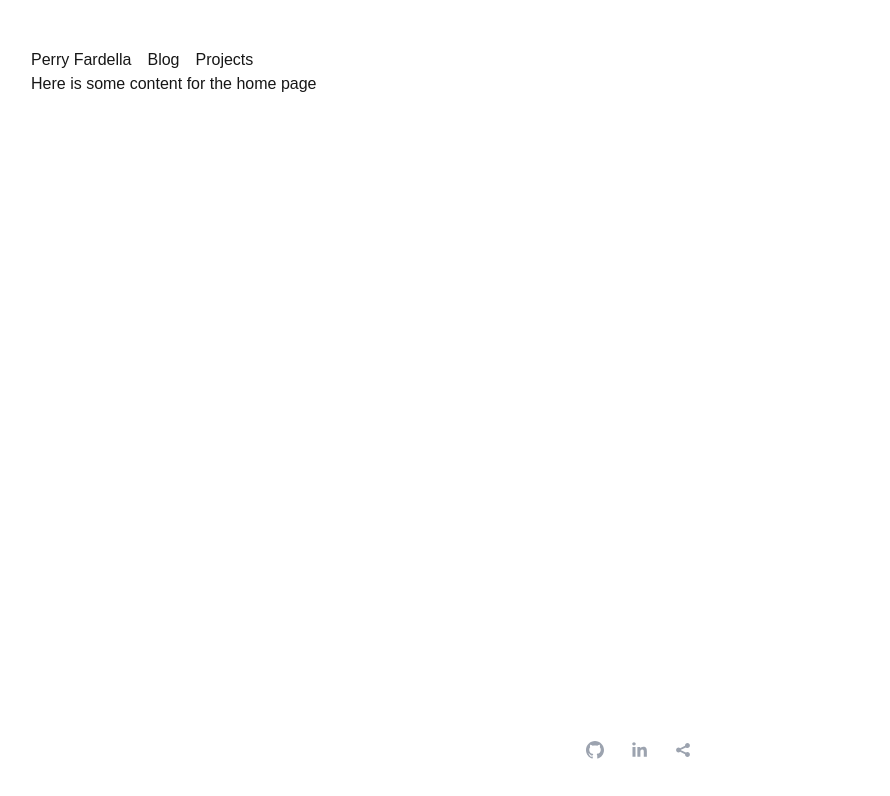
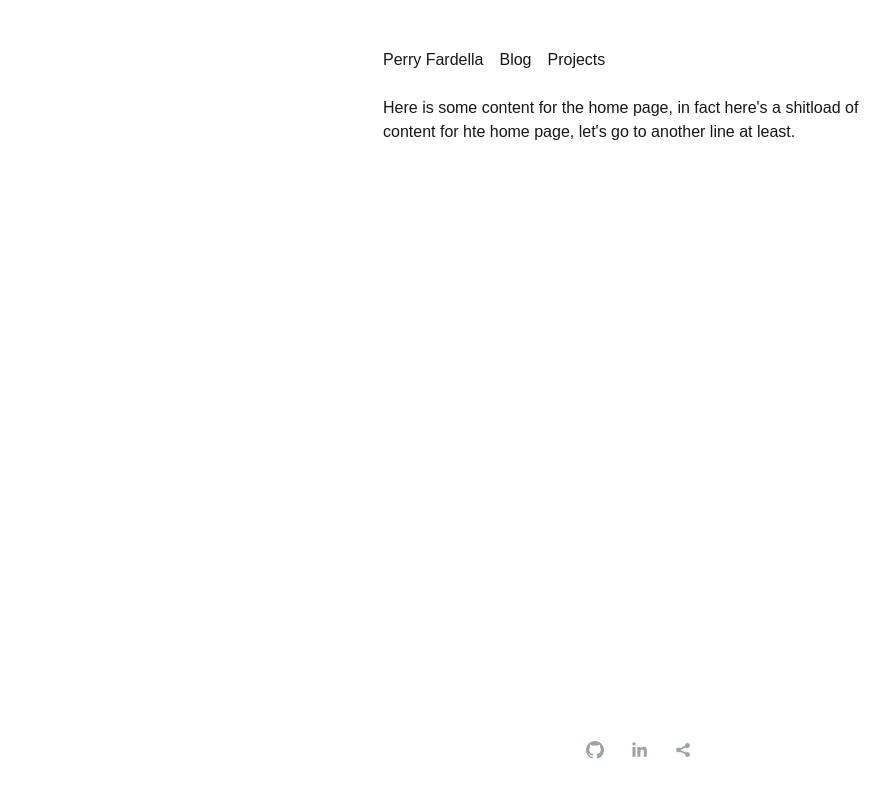
Before and after one commit to perryfardella/personal-website-v2, a Next.js app: page / in a window 1280 px wide. Shown: the top 796 px of the page, without its empty margins (1-891 px from the left). Built offline with nearby package versions, Linux system fonts and the light colour scheme.

Commit message:
Clean up page width

```diff
--- a/app/layout.tsx
+++ b/app/layout.tsx
@@ -27,7 +27,7 @@ export default function RootLayout({
   return (
     <html lang="en">
       <body
-        className={`${geistSans.variable} ${geistMono.variable} antialiased min-h-screen flex flex-col p-8 pt-12`}
+        className={`${geistSans.variable} ${geistMono.variable} antialiased min-h-screen flex flex-col p-8 pt-12 max-w-xl w-full justify-self-center`}
       >
         <header>
           <NavBar />
@@ -49,7 +49,7 @@ function NavBar() {
   ];
 
   return (
-    <nav>
+    <nav className="w-full mb-6">
       <ul className="flex gap-4">
         {navLinks.map((link) => (
           <li key={link.href} className="hover:opacity-80 transition-opacity">
--- a/app/page.tsx
+++ b/app/page.tsx
@@ -2,7 +2,10 @@ export default function Home() {
   return (
     <div>
       <main>
-        <p>Here is some content for the home page</p>
+        <p>
+          Here is some content for the home page, in fact here's a shitload of
+          content for hte home page, let's go to another line at least.
+        </p>
       </main>
     </div>
   );
```
